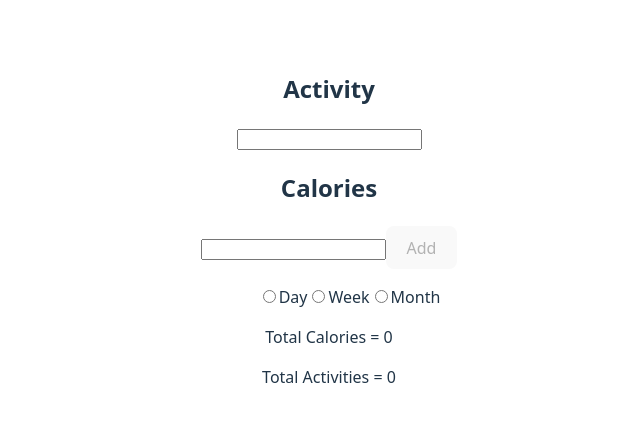
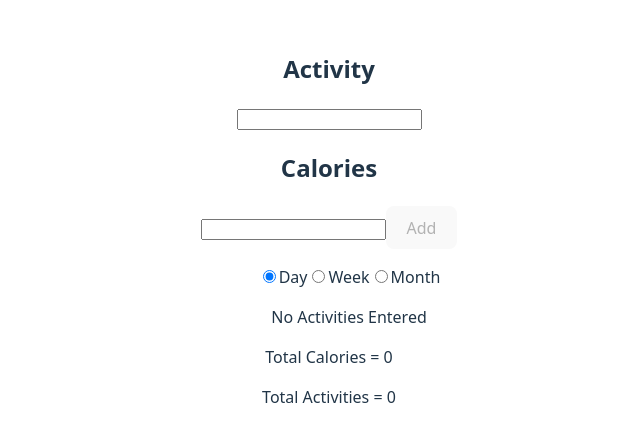
Before and after one commit to ReshmaMasoodha/react-fitness-tracker, a React (Vite) app: page / in a window 1280 px wide. Shown: the part 172-614 px from the top of the page, without its empty margins (311-951 px from the left). Built offline with nearby package versions, Linux system fonts and the light colour scheme.

Commit message:
refactor: simplify date filtering and empty state logic

```diff
--- a/src/ActivityList.jsx
+++ b/src/ActivityList.jsx
@@ -1,54 +1,37 @@
 import {ActivityItem} from './ActivityItem'
 import { useState} from 'react'
 export const ActivityList = ({activities, onDeleteActivity, onEditActivity, editId, updateAct}) => {
-  const [DateFilter,setDateFilter] = useState('');
+  const [dateFilter,setDateFilter] = useState('day');
   var totalcalories=0;
-  const handleChange = (event) => {
+  const handleRadio = (event) => {
     setDateFilter(event.target.value);
   }
   const filteredActivites = activities.filter(act=> {
-    if(DateFilter=="day"){
-      const date=new Date(act.date);
-    const date1 = new Date();
-    if (date.getFullYear()==date1.getFullYear()&&date.getMonth()==date1.getMonth()){
-      if(date.getDate()==date1.getDate()){
+    const actDate=new Date(act.date);
+    const currentDate = new Date();
+    if (actDate.getFullYear()==currentDate.getFullYear()&&actDate.getMonth()==currentDate.getMonth()){
+      if(dateFilter=="day"){
+        if(actDate.getDate()==currentDate.getDate()){
         return true
         }
         else{
           return false
         }
       }
-    else{
-      return false
-    }
-    }
-    else if (DateFilter=="week"){
-      const date=new Date(act.date);
-    const date1 = new Date();
-    if (date.getFullYear()==date1.getFullYear()&&date.getMonth()==date1.getMonth()){
-      if(date.getDate()>=(date1.getDate()-7)){
+      else if (dateFilter=="week"){
+        if (actDate.getDate()>=currentDate.getDate()-7){
         return true;
         }
         else{
           return false;
         }
       }
-    else{
-      return false;
+      else if(dateFilter=="month"){
+          return true;
       }
-    }
-    else if(DateFilter=="month"){
-      const date=new Date(act.date);
-    const date1 = new Date();
-    if (date.getFullYear()==date1.getFullYear()&&date.getMonth()==date1.getMonth()){
-      return true;
     }
     else{
       return false;
-    }
-    }
-    else{
-      return true;
     }
   });
   totalcalories  = filteredActivites.reduce((accumlator,currtenItem)=>{
@@ -60,18 +43,18 @@ export const ActivityList = ({activities, onDeleteActivity, onEditActivity, edit
       <lable>
         <input type="radio"
         value="day"
-        checked={DateFilter=="day"}
-        onChange = {handleChange}/>Day
+        checked={dateFilter=="day"}
+        onChange = {handleRadio}/>Day
         <input type="radio"
         value="week"
-        checked={DateFilter=="week"}
-        onChange = {handleChange}/>Week
+        checked={dateFilter=="week"}
+        onChange = {handleRadio}/>Week
         <input type="radio"
         value = "month"
-        checked={DateFilter=="month"}
-        onChange={handleChange}/>Month
+        checked={dateFilter=="month"}
+        onChange={handleRadio}/>Month
       </lable>
-        { filteredActivites ?
+        { filteredActivites.length>0?
         filteredActivites.map(activity=>(
         <ActivityItem key= {activity.id}
           activity = {activity}
```
Lines whose indentation alone changed are shown as unchanged.
